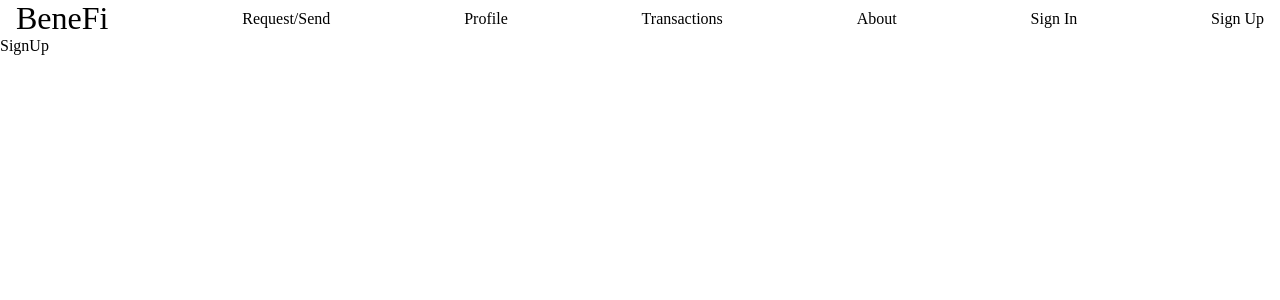
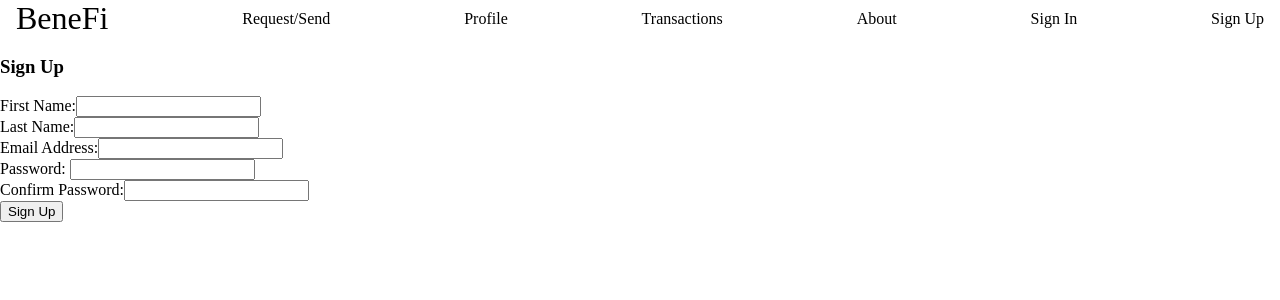
Before and after one commit to mateolopcas/beneFI-front-end, a React (Create React App) app: page /sign-up in a window 1280 px wide. Shown: the top 300 px of the page. Built offline with nearby package versions, Linux system fonts and the light colour scheme.

Commit message:
signup form, but theres an error on the apiConfig file

```diff
--- a/src/App.js
+++ b/src/App.js
@@ -8,21 +8,26 @@ import Request from "./screens/Request-send/Request"
 import Transactions from "./screens/Transaction/Transactions"
 import SignIn from "./screens/SignIn/SignIn"
 import SignUp from "./screens/SignUp/SignUp"
+import { useState} from "react"
+
 
 
 function App() {
+  const [user, setUser] = useState(null)
+
+
   return (
     <div>
       <Navbar />
       <div className="Container">
         <Routes>
-          <Route path="/" element={<Home />} />
-          <Route path="/profile" element={<Profile />} />
-          <Route path="/request" element={<Request />} />
-          <Route path="/about" element={<About />} />
-          <Route path="/transactions" element={<Transactions />} />
-          <Route path="/sign-in" element={<SignIn />} />
-          <Route path="/sign-up" element={<SignUp />} />
+          <Route path="/" element={<Home user={user} />} />
+          <Route path="/profile" element={<Profile user={user} />} />
+          <Route path="/request" element={<Request user={user}/>} />
+          <Route path="/about" element={<About user={user}/>} />
+          <Route path="/transactions" element={<Transactions user={user}/>} />
+          <Route path="/sign-in" element={<SignIn setUser={setUser}/>} />
+          <Route path="/sign-up" element={<SignUp setUser={setUser} />} />
         </Routes>
       </div>
     </div>
--- a/src/screens/SignUp/SignUp.jsx
+++ b/src/screens/SignUp/SignUp.jsx
@@ -1,9 +1,128 @@
-import React from 'react'
+import { React, useState } from 'react'
+import { useNavigate } from "react-router-dom";
+import { createUser } from "../../services/user"
 
-function SignUp() {
+
+
+const SignUp = (props) => {
+
+  const [form, setForm] = useState({
+    email: '',
+    firstName: '',
+    lastName: '',
+    password: '',
+    confirmPassword: '',
+    isError: false,
+    errorMsg: '',
+
+
+
+  })
+  let navigate = useNavigate()
+
+  const handleChange = (e) =>
+    setForm({
+      ...form,
+      [e.target.name]: e.target.value,
+    })
+
+  const handleSubmit = async (e) => {
+    e.preventDefault()
+    const { setUser } = props;
+    try {
+      const user = await createUser(form)
+      setUser(user)
+      navigate("/transactions", { replace: true })
+    } catch (error) {
+      console.error(error)
+      setForm({
+        firstName: '',
+        lastName: '',
+        email: '',
+        password: '',
+        confirmPassword: '',
+        isError: true,
+        errorMsg: "Sign Up Details Invalid"
+      })
+    }
+  }
+
+  const renderError = () => {
+    const toggleForm = form.isError ? 'danger' : '';
+    if (form.isError) {
+      return (
+        <button type='submit' className={toggleForm}>
+          {form.errorMsg}
+        </button>
+      )
+    } else {
+      return (
+        <button type='submit'>Sign Up</button>
+      )
+    }
+  }
+
+  const { firstName, lastName, email, password, confirmPassword } = form
   return (
-    <div>SignUp</div>
+
+    <div className="form-container">
+      <h3>Sign Up</h3>
+      <form onSubmit={handleSubmit}>
+        <div className="label-input">
+          <label>First Name:</label>
+          <input
+            required
+            type="text"
+            name="firstName"
+            value={firstName}
+            onChange={handleChange}
+          />
+          <div className="label-input">
+            <label>Last Name:</label>
+            <input
+              required
+              type="text"
+              name="lastName"
+              value={lastName}
+              onChange={handleChange}
+            />
+          </div>
+          <div className="label-input">
+            <label>Email Address:</label>
+            <input
+              required
+              type="email"
+              name="email"
+              value={email}
+              onChange={handleChange}
+            />
+          </div>
+          <div className="label-input">
+            <label>Password: </label>
+            <input
+              required
+              type="password"
+              name="password"
+              value={password}
+              onChange={handleChange}
+            />
+          </div>
+          <div className="label-input">
+            <label>Confirm Password:</label>
+            <input
+              required
+              name="confirmPassword"
+              value={confirmPassword}
+              type="password"
+              onChange={handleChange}
+            />
+          </div>
+        </div>
+        {renderError()}
+      </form>
+    </div>
   )
+
 }
 
-export default SignUp
+export default SignUp;
--- a/src/services/apiConfig.js
+++ b/src/services/apiConfig.js
@@ -38,4 +38,9 @@ const usersApi = axios.create({
 
 console.log(usersApi)
 
-export default { api, usersApi };
+const bothApis = {
+  api,
+  usersApi
+}
+
+export default bothApis;
--- a/src/services/user.js
+++ b/src/services/user.js
@@ -1,4 +1,3 @@
-import apiConfig from "./apiConfig";
 import usersApi from "./apiConfig"
 
 export const getUsers = async () => {
@@ -21,7 +20,8 @@ export const getUser = async (id) => {
 
 export const createUser = async (userData) => {
   try {
-    const response = await usersApi.post("/userProfiles", userData);
+    console.log(usersApi)
+    const response = await usersApi.usersApi.post("/userProfiles", userData);
     return response.data;
   } catch (error) {
     throw error
```
